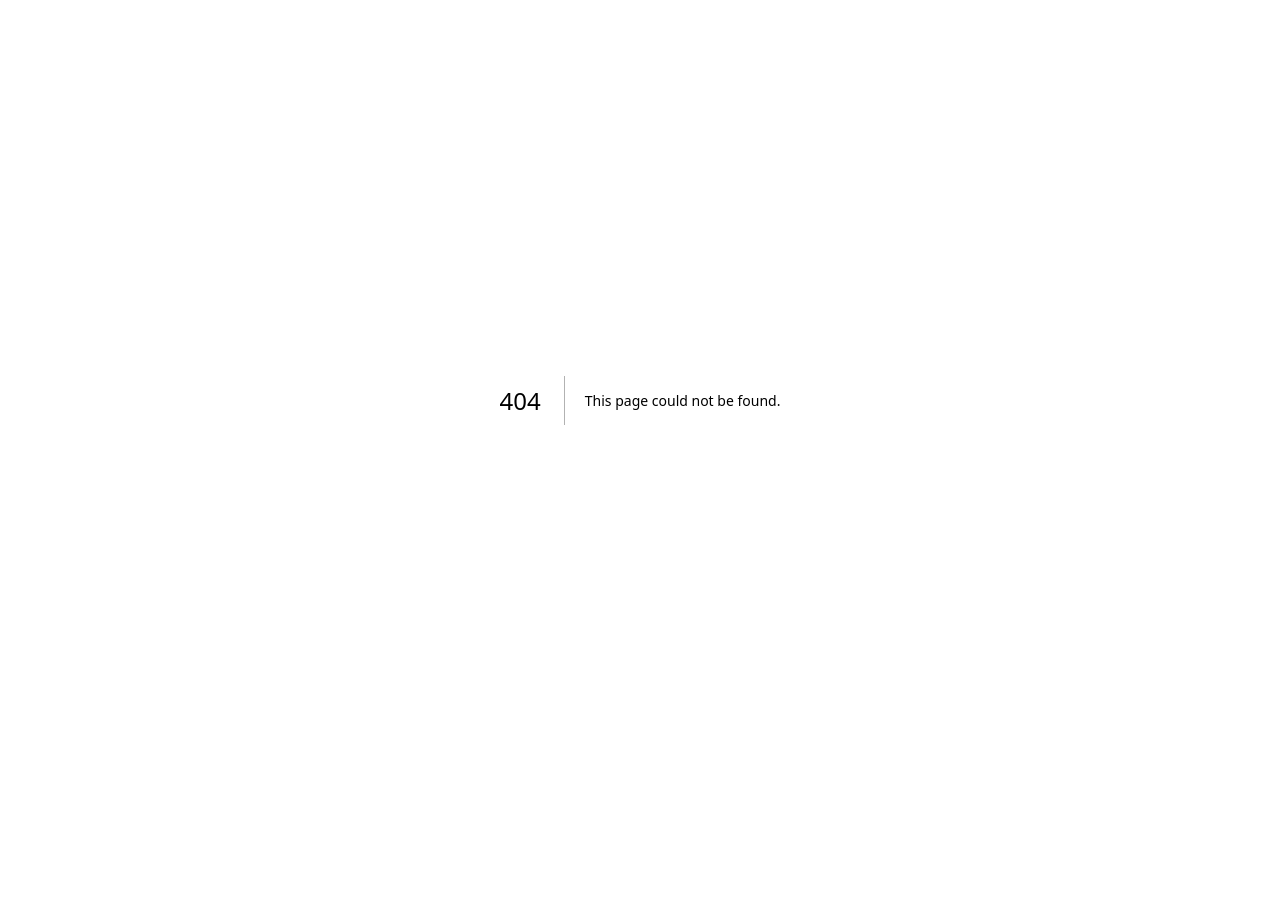
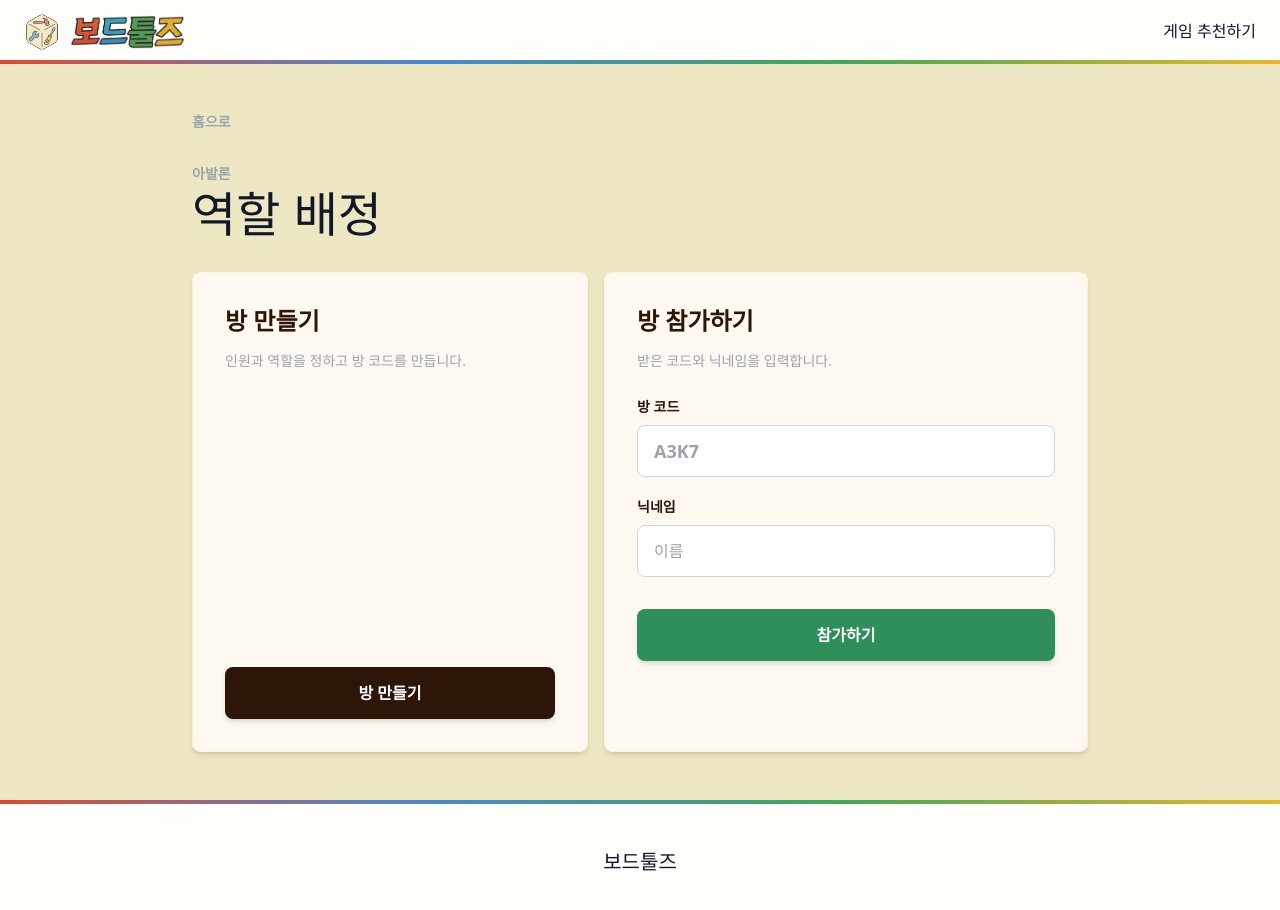
Before and after one commit to jungsmins/board-tools, a Next.js app: page /avalon-roles in a window 1280 px wide. Before the commit this address had no page. Shown: the top 910 px of the page. Before the commit the page ends 800 px from the top, so only its background shows below. Built offline with nearby package versions, Linux system fonts and the light colour scheme; a web font is replaced by a local one.

Commit message:
feat: 아발론 역할 배정 페이지 추가 및 메인 페이지에 도구 카드 노출

```diff
--- /dev/null
+++ b/src/app/avalon-roles/page.tsx
@@ -0,0 +1,95 @@
+import Link from 'next/link';
+
+import Footer from '@/components/shared/Footer';
+import Header from '@/components/shared/Header';
+
+export default function AvalonRolesPage() {
+  return (
+    <div className='min-h-dvh bg-canvas text-card-ink'>
+      <Header />
+
+      <main className='mx-auto flex min-h-[calc(100dvh-4rem)] w-full max-w-[960px] flex-col px-5 py-8 sm:px-8 lg:py-12'>
+        <Link
+          href='/'
+          className='mb-8 w-fit text-sm font-semibold text-card-muted underline-offset-4 hover:underline'
+        >
+          홈으로
+        </Link>
+
+        <section className='mb-8'>
+          <p className='mb-2 text-sm font-bold text-card-muted'>아발론</p>
+          <h1 className='font-display text-4xl text-title sm:text-5xl'>
+            역할 배정
+          </h1>
+        </section>
+
+        <section className='grid flex-1 gap-4 lg:grid-cols-[0.9fr_1.1fr]'>
+          <div className='flex min-h-[220px] flex-col justify-between rounded-lg border border-card-border bg-card p-6 shadow-md sm:p-8'>
+            <div>
+              <p className='mb-3 text-2xl font-bold text-card-ink'>
+                방 만들기
+              </p>
+              <p className='text-sm leading-6 text-card-muted'>
+                인원과 역할을 정하고 방 코드를 만듭니다.
+              </p>
+            </div>
+
+            <button
+              type='button'
+              className='mt-8 flex h-13 w-full items-center justify-center rounded-lg bg-[#2d1508] px-5 text-base font-bold text-white shadow-md transition hover:bg-[#482616]'
+            >
+              방 만들기
+            </button>
+          </div>
+
+          <form className='rounded-lg border border-card-border bg-card p-6 shadow-md sm:p-8'>
+            <div className='mb-6'>
+              <p className='mb-3 text-2xl font-bold text-card-ink'>
+                방 참가하기
+              </p>
+              <p className='text-sm leading-6 text-card-muted'>
+                받은 코드와 닉네임을 입력합니다.
+              </p>
+            </div>
+
+            <label className='mb-5 block'>
+              <span className='mb-2 block text-sm font-bold text-card-ink'>
+                방 코드
+              </span>
+              <input
+                className='h-13 w-full rounded-lg border border-chip-border bg-white px-4 text-lg font-bold uppercase tracking-[0.18em] text-card-ink outline-none transition placeholder:tracking-normal placeholder:text-card-muted focus:border-[#2d1508] focus:ring-2 focus:ring-[#2d1508]/15'
+                inputMode='text'
+                maxLength={4}
+                name='roomCode'
+                placeholder='A3K7'
+                type='text'
+              />
+            </label>
+
+            <label className='mb-8 block'>
+              <span className='mb-2 block text-sm font-bold text-card-ink'>
+                닉네임
+              </span>
+              <input
+                className='h-13 w-full rounded-lg border border-chip-border bg-white px-4 text-base text-card-ink outline-none transition placeholder:text-card-muted focus:border-[#2d1508] focus:ring-2 focus:ring-[#2d1508]/15'
+                maxLength={12}
+                name='nickname'
+                placeholder='이름'
+                type='text'
+              />
+            </label>
+
+            <button
+              type='button'
+              className='flex h-13 w-full items-center justify-center rounded-lg bg-[#2f8f5b] px-5 text-base font-bold text-white shadow-md transition hover:bg-[#237348]'
+            >
+              참가하기
+            </button>
+          </form>
+        </section>
+      </main>
+
+      <Footer />
+    </div>
+  );
+}
--- a/src/app/page.tsx
+++ b/src/app/page.tsx
@@ -22,6 +22,15 @@ const TOOL_CARDS = [
       '테라포밍마스 자원을 추가하고 사용할 수 있는 보조 도구. 테라포밍마스의 자원을 간편하게 관리하세요.',
     imageLabel: '이미지',
     platforms: ['모바일', '태블릿'],
+  },
+  {
+    href: '/avalon-roles',
+    title: '아발론',
+    subtitle: '아발론 역할 배정',
+    description:
+      '방을 만들고 참가자들에게 역할을 배정하는 아발론 보조 도구. 각자 휴대폰에서 본인 역할과 확인 가능한 대상을 볼 수 있습니다.',
+    imageLabel: '이미지',
+    platforms: ['모바일'],
   },
 ];
 
```
